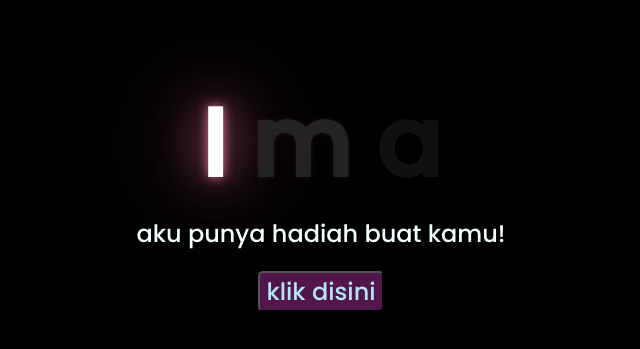
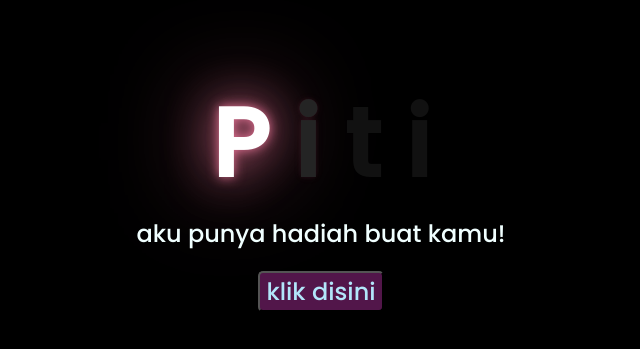
Before and after one commit to bacadong/el, a plain HTML site: page index.html in a window 1280 px wide. Shown: the part 217-566 px from the top of the page, without its empty margins (327-967 px from the left). Drawn offline with Linux system fonts and the light colour scheme.

Commit message:
Update index.html

```diff
--- a/index.html
+++ b/index.html
@@ -10,10 +10,10 @@
 </head>
 <body>
     <div class="greetings">
-        <span>I</span>
-        <span>m</span>
-        <span>a</span>
-        <span></span>
+        <span>P</span>
+        <span>i</span>
+        <span>t</span>
+        <span>i</span>
         <span></span>
         <span></span>
            </div>
```
